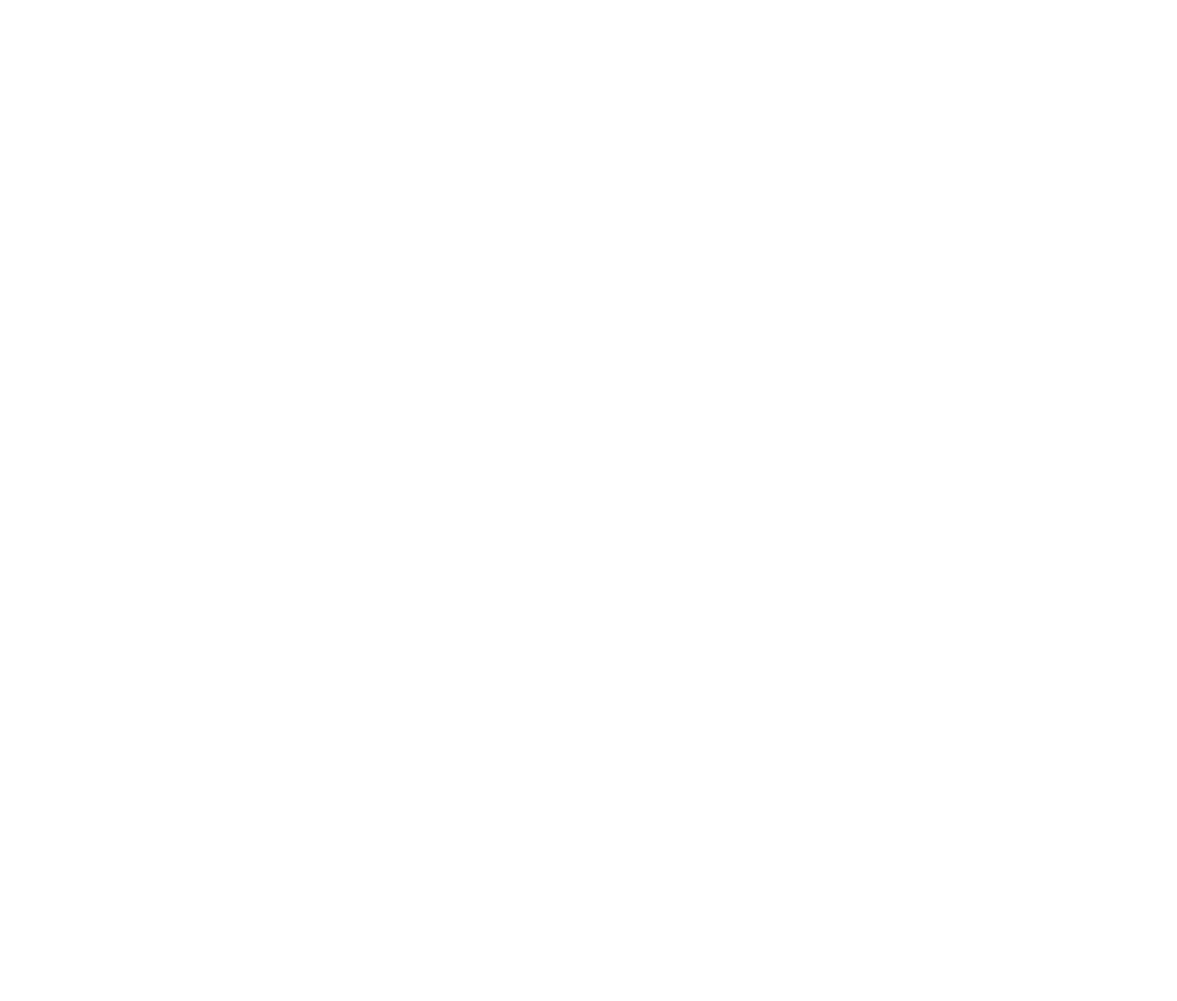
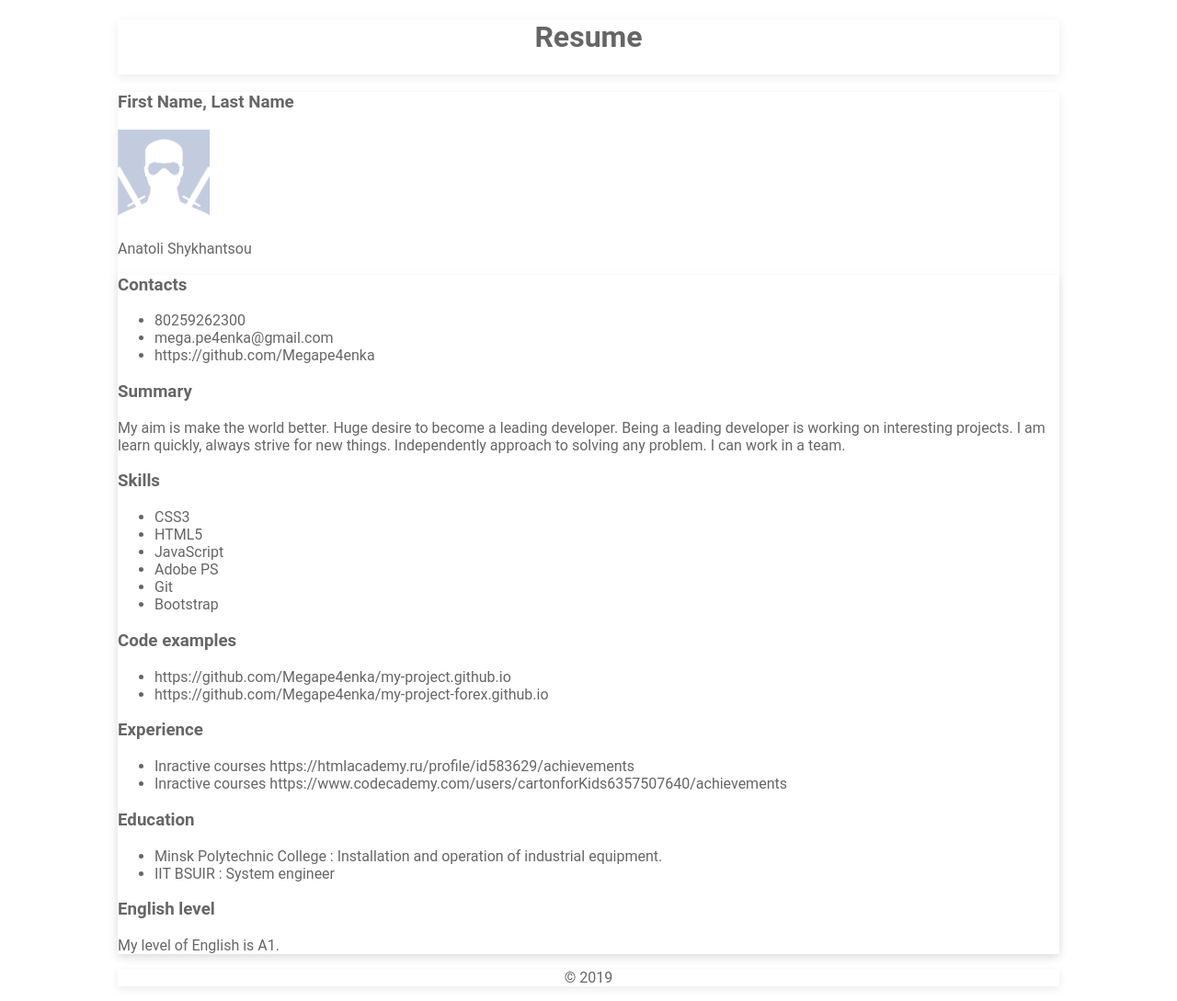
Before and after one commit to Megape4enka/rsschool-2019Q1-cv, a plain HTML site: page index.html in a window 1280 px wide. Shown: the whole page at 92% size. Before the commit the page ends 800 px from the top, so only its background shows below. Drawn offline with Linux system fonts and the light colour scheme.

Commit message:
refactor: - added markup

```diff
--- a/index.html
+++ b/index.html
@@ -1,13 +1,65 @@
 <!DOCTYPE html>
 <html lang="en">
-<head>
+  <head>
     <meta charset="UTF-8">
     <meta name="viewport" content="width=device-width, initial-scale=1.0">
     <meta http-equiv="X-UA-Compatible" content="ie=edge">
     <link rel="stylesheet" href="style.css">
     <title>Resume</title>
-</head>
-<body>
-
-</body>
+  </head>
+  <body>
+    <header class="header">
+      <h1>Resume</h1>
+    </header>
+    <main class="content">
+      <div class="userPicture">
+        <h3>First Name, Last Name</h3>
+        <div class="container">
+          <img src="picture.png" alt="picture" width="100" height="100">
+          <p>Anatoli Shykhantsou</p>
+        </div>
+      </div>
+      <div class="content">
+        <h3>Contacts</h3>
+          <ul>
+            <li>80259262300</li>
+            <li>mega.pe4enka@gmail.com</li>
+            <li>https://github.com/Megape4enka</li>
+          </ul>
+        <h3>Summary</h3>
+          <p>My aim is make the world better. Huge desire to become a leading developer.
+             Being a leading developer is working on interesting projects. I am learn quickly, always strive for new things.
+             Independently approach to solving any problem. I can work in a team.</p>
+        <h3>Skills</h3>
+          <ul>
+            <li>CSS3</li>
+            <li>HTML5</li>
+            <li>JavaScript</li>
+            <li>Adobe PS</li>
+            <li>Git</li>
+            <li>Bootstrap</li>
+          </ul>
+        <h3>Code examples</h3>
+          <ul>
+            <li>https://github.com/Megape4enka/my-project.github.io</li>
+            <li>https://github.com/Megape4enka/my-project-forex.github.io</li>
+          </ul>
+        <h3>Experience</h3>
+          <ul>
+            <li>Inractive courses https://htmlacademy.ru/profile/id583629/achievements</li>
+            <li>Inractive courses https://www.codecademy.com/users/cartonforKids6357507640/achievements</li>
+          </ul>
+        <h3>Education</h3>
+          <ul>
+            <li>Minsk Polytechnic College : Installation and operation of industrial equipment.</li>
+            <li>IIT BSUIR : System engineer</li>
+          </ul>
+        <h3>English level</h3>
+          <p>My level of English is A1.</p>
+      </div>
+    </main>
+    <footer class="footer">
+      <p>© 2019</p>
+    </footer>
+  </body>
 </html>
--- a/style.css
+++ b/style.css
@@ -0,0 +1,37 @@
+body {
+    margin: 0;
+    padding: 0;
+    font-family: 'Roboto', sans-serif;
+    font-size: 16px;
+    color: #666666;
+    background-color: #fff;
+}
+
+.header {
+    display: block;
+    margin: 0 auto;
+    margin-top: 0;
+    text-align: center;
+    width: 1024px;
+    height: 60px;
+    background-color: #ffffff;
+    box-shadow: 0px 3px 10px 0px rgba(0, 0, 0, 0.08);
+}
+
+.content {
+    display: block;
+    margin: 0 auto;
+    text-align: start;
+    width: 1024px;
+    background-color: #ffffff;
+    box-shadow: 0px 3px 10px 0px rgba(0, 0, 0, 0.08);
+}
+
+.footer {
+    display: block;
+    margin: 0 auto;
+    text-align: center;
+    width: 1024px;
+    background-color: #ffffff;
+    box-shadow: 0px 3px 10px 0px rgba(0, 0, 0, 0.08);
+}
```
Also changed, not shown: picture.png (added).
